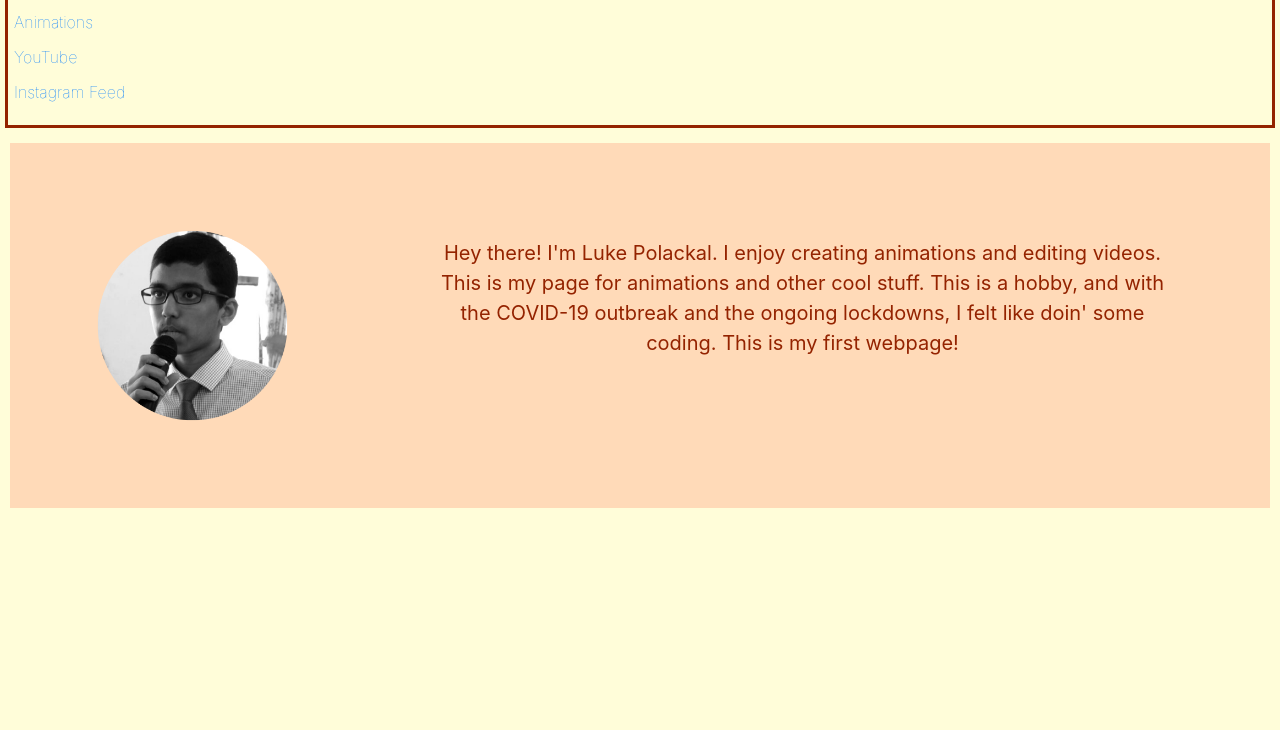
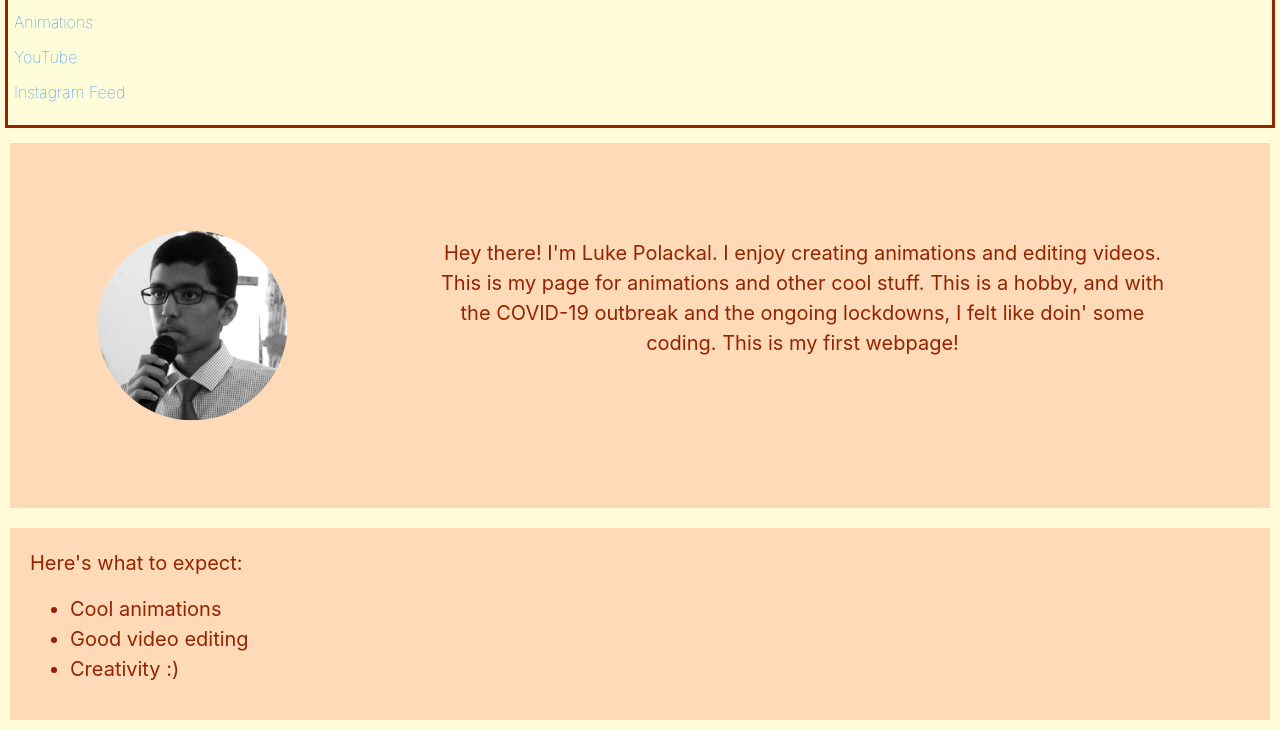
Before and after one commit to LukeJosephPolackal/project0, a plain HTML site: page index.html in a window 1280 px wide. Shown: the part 187-917 px from the top of the page. Before the commit the page ends 800 px from the top, so only its background shows below. Drawn offline with nearby package versions, Linux system fonts and the light colour scheme.

Commit message:
Added a list

```diff
--- a/index.html
+++ b/index.html
@@ -26,5 +26,13 @@
       <div class="bio">
         <div class="bio2"><image src="Pictures\bio.png" class="image" width="325px" height="325px"><div>Hey there! I'm Luke Polackal. I enjoy creating animations and editing videos. This is my page for animations and other cool stuff. This is a hobby, and with the COVID-19 outbreak and the ongoing lockdowns, I felt like doin' some coding. This is my first webpage!</div></div>
       </div>
+      <div class="list">
+        <span id="list"><p> Here's what to expect:<p></span>
+        <ul>
+          <li>Cool animations</li>
+          <li>Good video editing</li>
+          <li>Creativity :)</li>
+        </ul>
+      </div>
     </body>
 </html>
```
